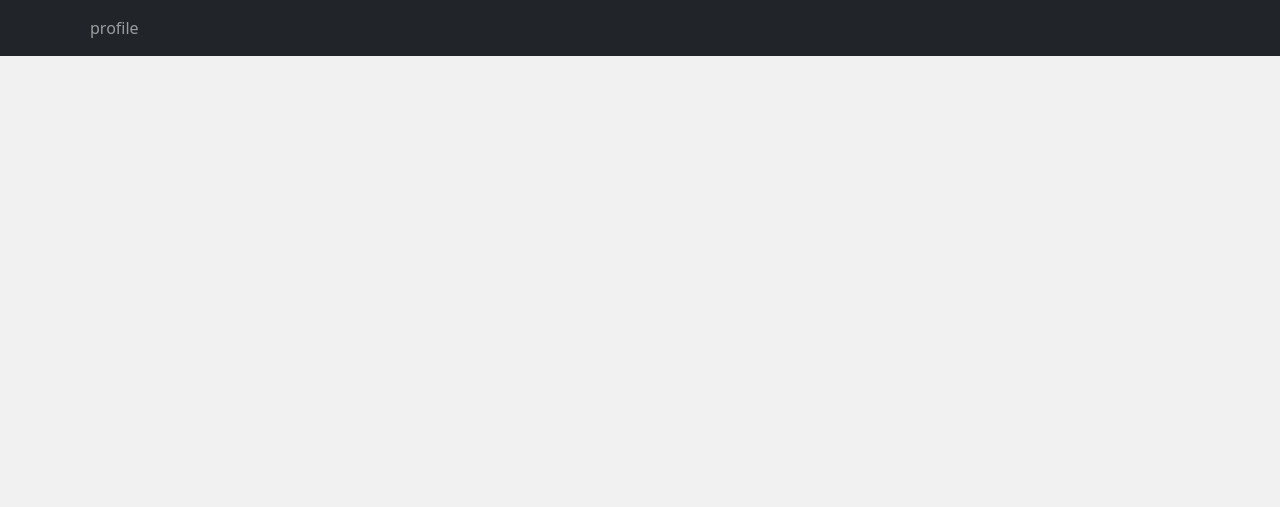
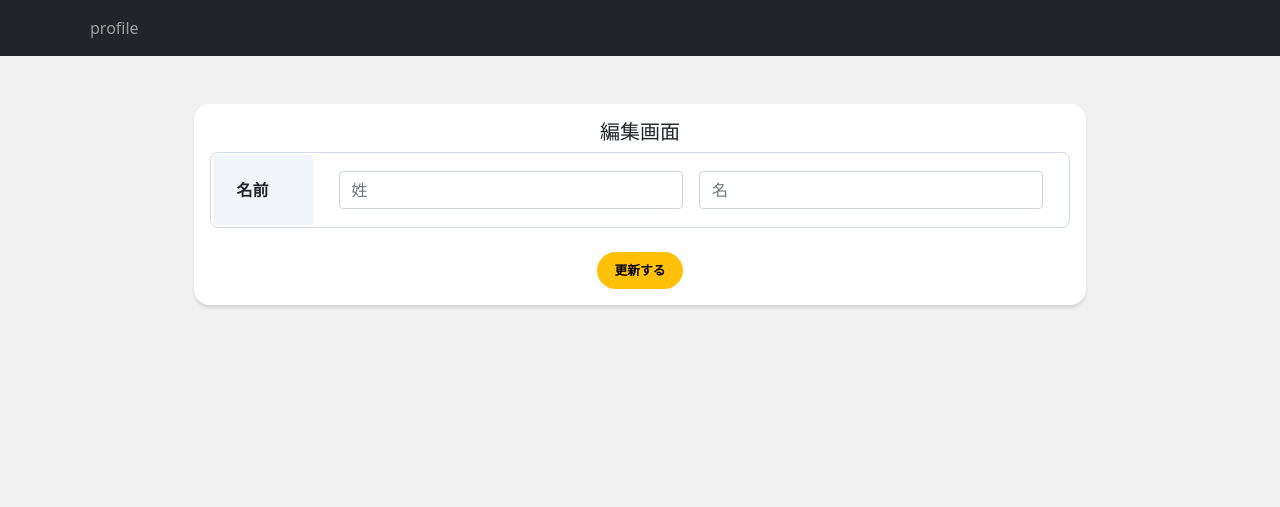
Before and after one commit to tshirt519/django_reservation_app, a Django app: template accounts/templates/accounts/profile_edit.html in a window 1280 px wide. Shown: the top 507 px of the page. Run offline with Django 3.2, Linux system fonts and the light colour scheme; the template is opened without the code that fills it: values that come from a table or form of the project are taken from there, others are empty; some libraries are stand-ins or nearby versions.

Commit message:
✨ プロフィール編集画面、機能確認

```diff
--- a/accounts/templates/accounts/profile_edit.html
+++ b/accounts/templates/accounts/profile_edit.html
@@ -1,7 +1,29 @@
 {% extends 'app/base.html' %}
+{% load widget_tweaks %}
 
 {% block content %}
 
-
+<div class="card card-profile mx-auto my-5">
+  <div class="card-body">
+    <h5 class="card-title text-center">編集画面</h5>
+    <form method="post">
+      {% csrf_token %}
+      <table class="profile_table mb-4">
+        <tbody>
+          <tr>
+            <th class="header">名前</th>
+            <td class="data form_wrap form_wrap-2">
+              {% render_field form.first_name class='form-control' placeholder='姓' %}
+              {% render_field form.last_name class='form-control' placeholder='名' %}
+            </td>
+          </tr>
+        </tbody>
+      </table>
+      <div class="button mx-auto">
+        <button class="btn btn-lg btn-warning btn-block" type="submit">更新する</button>
+      </div>
+    </form>
+  </div>
+</div>
 
 {% endblock %}
--- a/accounts/views.py
+++ b/accounts/views.py
@@ -21,7 +21,8 @@ class ProfileEditView(View):
         'last_name': user_data.last_name,
       }
     )
-    return render(request, 'accounts/profile.html', {
+
+    return render(request, 'accounts/profile_edit.html', {
         'form': form
       })
 
--- a/app/static/css/style.css
+++ b/app/static/css/style.css
@@ -42,7 +42,7 @@ main {
 }
 
 .profile_table .header {
-  width: 200px;
+  width: 100px;
   padding: 16px 24px;
   text-align: left;
   background-color: #f1f5fa;
@@ -51,3 +51,16 @@ main {
 .profile_table .data {
   padding: 16px 24px;
 }
+
+.form_wrap {
+  display: grid;
+  gap: 16px;
+}
+
+.form_wrap-2 {
+  grid-template-columns: repeat(2, 1fr);
+}
+
+.form-control:focus {
+  box-shadow: none;
+}
```
Also changed, not shown: db.sqlite3.
